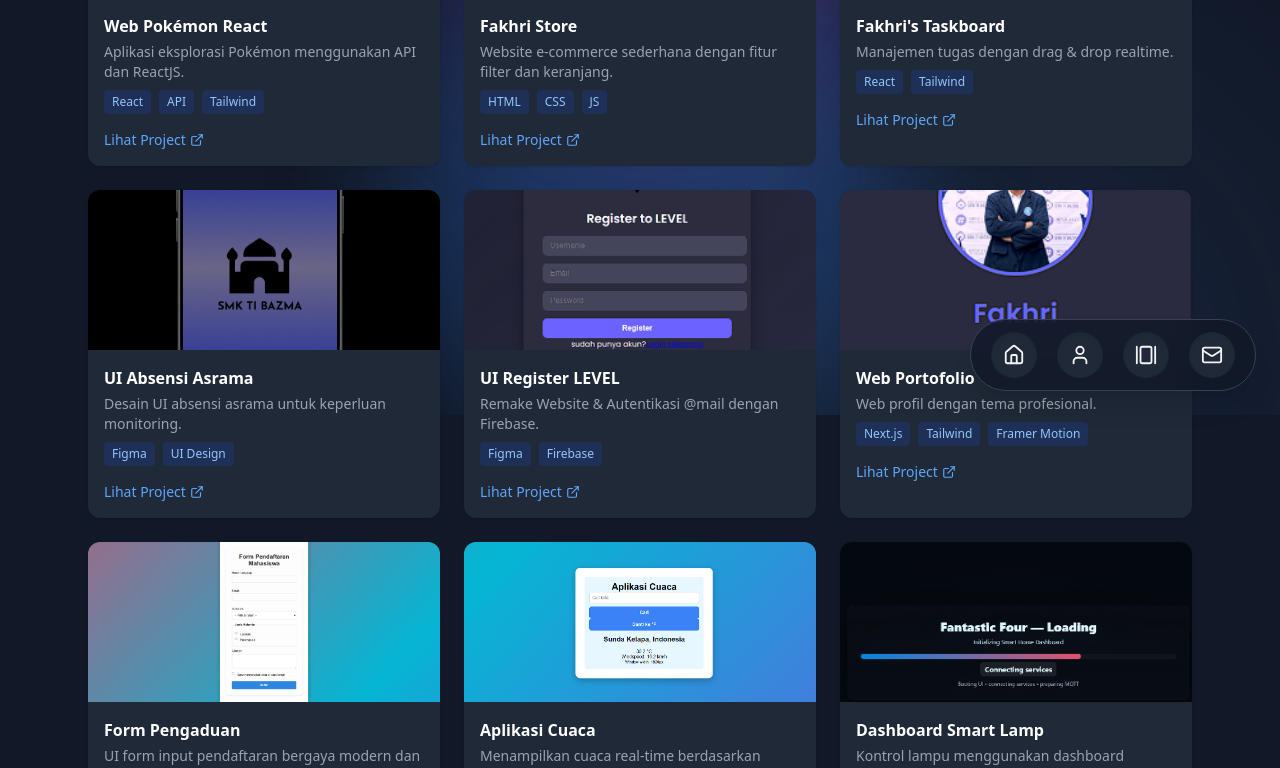
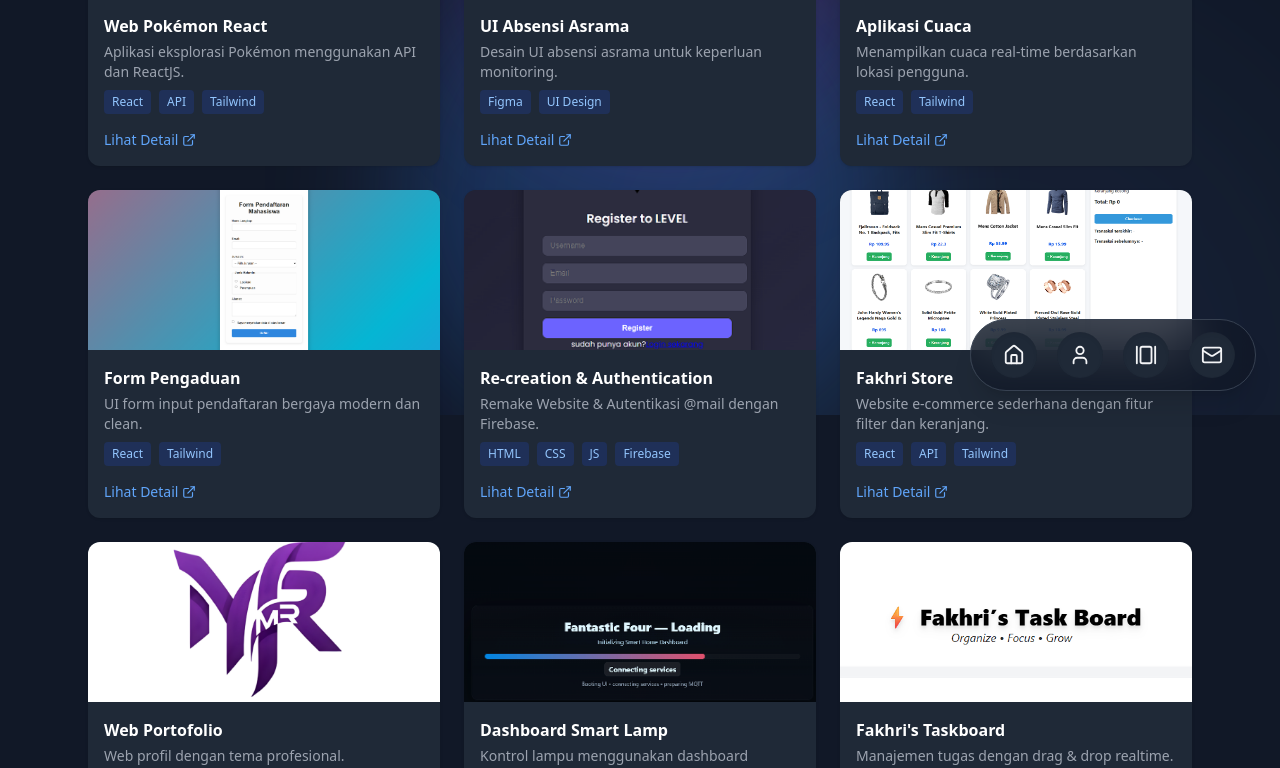
Before and after one commit to FakhriBright/FR-Nextfolio, a Next.js app: page /projects in a window 1280 px wide. Shown: the part 385-1153 px from the top of the page. Built offline with nearby package versions, Linux system fonts and the light colour scheme.

Commit message:
feat(portfolio): improve project section layout and update CV file

```diff
--- a/components/CardProject.jsx
+++ b/components/CardProject.jsx
@@ -34,7 +34,7 @@ export default function CardProject({ title, description, tech, image, link }) {
           rel="noopener noreferrer"
           className="flex items-center gap-1 text-blue-600 dark:text-blue-400 text-sm font-medium mt-4 hover:underline"
         >
-          Lihat Project
+          Lihat Detail
           <ExternalLink size={14} />
         </a>
       </div>
--- a/components/about/ProjectsShowcase.jsx
+++ b/components/about/ProjectsShowcase.jsx
@@ -13,7 +13,7 @@ const projects = [
   },
   {
     title: "Fakhri Store",
-    desc: "Website e-commerce sederhana dengan filter & keranjang.",
+    desc: "Website e-commerce sederhana dengan fitur filter dan keranjang.",
     image: "/projects/store.png",
     link: "/projects",
   },
@@ -25,14 +25,50 @@ const projects = [
   },
   {
     title: "UI Absensi Asrama",
-    desc: "Desain absensi asholat asrama.",
+    desc: "Desain UI absensi asrama untuk monitoring.",
     image: "/projects/loginbazma.png",
     link: "/projects",
   },
   {
-    title: "UI Register LEVEL",
-    desc: "Remake Website & Autentikasi @mail dengan Firebase.",
+    title: "Re-creation & Authentication",
+    desc: "Remake website & autentikasi email dengan Firebase.",
     image: "/projects/registerlevel.png",
+    link: "/projects",
+  },
+  {
+    title: "Aplikasi Cuaca",
+    desc: "Menampilkan cuaca real-time berdasarkan lokasi.",
+    image: "/projects/cuaca.png",
+    link: "/projects",
+  },
+  {
+    title: "Form Pengaduan",
+    desc: "UI form input dengan desain modern dan clean.",
+    image: "/projects/form.png",
+    link: "/projects",
+  },
+  {
+    title: "Dashboard Smart Lamp",
+    desc: "Kontrol lampu berbasis dashboard website.",
+    image: "/projects/dashboard-siot.png",
+    link: "/projects",
+  },
+  {
+    title: "Apps List",
+    desc: "Aplikasi catatan realtime sederhana.",
+    image: "/projects/todo-list.png",
+    link: "/projects",
+  },
+  {
+    title: "Web Portofolio (Next.js)",
+    desc: "Web profil dengan tampilan profesional modern.",
+    image: "/projects/profilee.png",
+    link: "/projects",
+  },
+  {
+    title: "Web Portofolio (HTML)",
+    desc: "Web profil sederhana berbasis HTML, CSS, JS.",
+    image: "/projects/profile.png",
     link: "/projects",
   },
 ];
--- a/data/projects.js
+++ b/data/projects.js
@@ -10,14 +10,62 @@ export const projects = [
   },
   {
     id: 2,
+    title: "UI Absensi Asrama",
+    description: "Desain UI absensi asrama untuk keperluan monitoring.",
+    tech: ["Figma", "UI Design"],
+    image: "/projects/loginbazma.png",
+    link: "https://www.figma.com/proto/...bazma",
+  },
+  {
+    id: 3,
+     title: "Aplikasi Cuaca",
+    description: "Menampilkan cuaca real-time berdasarkan lokasi pengguna.",
+    tech: ["React", "Tailwind",],
+    image: "/projects/cuaca.png",
+    link: "https://cuacafakhri.netlify.app/",
+  },
+  {
+    id: 4,
+    title: "Form Pengaduan",
+    description: "UI form input pendaftaran bergaya modern dan clean.",
+    tech: ["React", "Tailwind"],
+    image: "/projects/form.png",
+    link: "https://form-fakhri.netlify.app/",
+  },
+  {
+    id: 5,
+    title: "Re-creation & Authentication",
+    description: "Remake Website & Autentikasi @mail dengan Firebase.",
+    tech: ["HTML","CSS", "JS", "Firebase"],
+    image: "/projects/registerlevel.png",
+    link: "https://jawa-4fb70.web.app/",
+  },
+  {
+    id: 6,
     title: "Fakhri Store",
     description: "Website e-commerce sederhana dengan fitur filter dan keranjang.",
-    tech: ["HTML", "CSS", "JS"],
+    tech: ["React", "API", "Tailwind"],
     image: "/projects/store.png",
     link: "https://fakhri-store.netlify.app/",
   },
   {
-    id: 3,
+    id: 6,
+    title: "Web Portofolio",
+    description: "Web profil dengan tema profesional.",
+    tech: ["Next.js", "Tailwind", "Framer Motion"],
+    image: "/projects/profilee.png",
+    link: "https://fr-nextfolio.vercel.app/",
+  },
+  {
+    id: 7,
+     title: "Dashboard Smart Lamp",
+    description: "Kontrol lampu menggunakan dashboard berbasis website.",
+    tech: ["HTML", "CSS", "JS"],
+    image: "/projects/dashboard-siot.png",
+    link: "https://siot-4.netlify.app/",
+  },
+  {
+    id: 8,
     title: "Fakhri's Taskboard",
     description: "Manajemen tugas dengan drag & drop realtime.",
     tech: ["React", "Tailwind"],
@@ -25,59 +73,19 @@ export const projects = [
     link: "https://fakhristaskboard.netlify.app/",
   },
   {
-    id: 4,
-    title: "UI Absensi Asrama",
-    description: "Desain UI absensi asrama untuk keperluan monitoring.",
-    tech: ["Figma", "UI Design"],
-    image: "/projects/loginbazma.png",
-    link: "https://www.figma.com/proto/...bazma",
-  },
-  {
-    id: 5,
-    title: "UI Register LEVEL",
-    description: "Remake Website & Autentikasi @mail dengan Firebase.",
-    tech: ["Figma", "Firebase"],
-    image: "/projects/registerlevel.png",
-    link: "https://jawa-4fb70.web.app/",
-  },
-  {
-    id: 6,
-    title: "Web Portofolio",
-    description: "Web profil dengan tema profesional.",
-    tech: ["Next.js", "Tailwind", "Framer Motion"],
-    image: "/projects/profile.png",
-    link: "https://mfakhriportfolio.netlify.app/",
-  },
-  {
-    id: 7,
-    title: "Form Pengaduan",
-    description: "UI form input pendaftaran bergaya modern dan clean.",
-    tech: ["React", "Tailwind"],
-    image: "/projects/form.png",
-    link: "https://form-fakhri.netlify.app/",
-  },
-  {
-    id: 8,
-    title: "Aplikasi Cuaca",
-    description: "Menampilkan cuaca real-time berdasarkan lokasi pengguna.",
-    tech: ["API", "JavaScript"],
-    image: "/projects/cuaca.png",
-    link: "https://cuacafakhri.netlify.app/",
-  },
-  {
     id: 9,
-    title: "Dashboard Smart Lamp",
-    description: "Kontrol lampu menggunakan dashboard berbasis website.",
-    tech: ["HTML", "CSS", "JS"],
-    image: "/projects/dashboard-siot.png",
-    link: "https://siot-4.netlify.app/",
-  },
-  {
-    id: 10,
-    title: "Apps List",
+     title: "Apps List",
     description: "Aplikasi catatan realtime sederhana.",
     tech: ["React", "LocalStorage"],
     image: "/projects/todo-list.png",
     link: "https://todolist-fakhri.netlify.app/",
   },
+  {
+    id: 10,
+    title: "Web Portofolio",
+    description: "Web profil dengan tema profesional.",
+    tech: ["HTML", "CSS", "JS"],
+    image: "/projects/profile.png",
+    link: "https://mfakhriportfolio.netlify.app/",
+  },
 ];
```
Also changed, not shown: public/projects/profilee.png (added), 1 other file (tests, documents, lock files or other folders).
